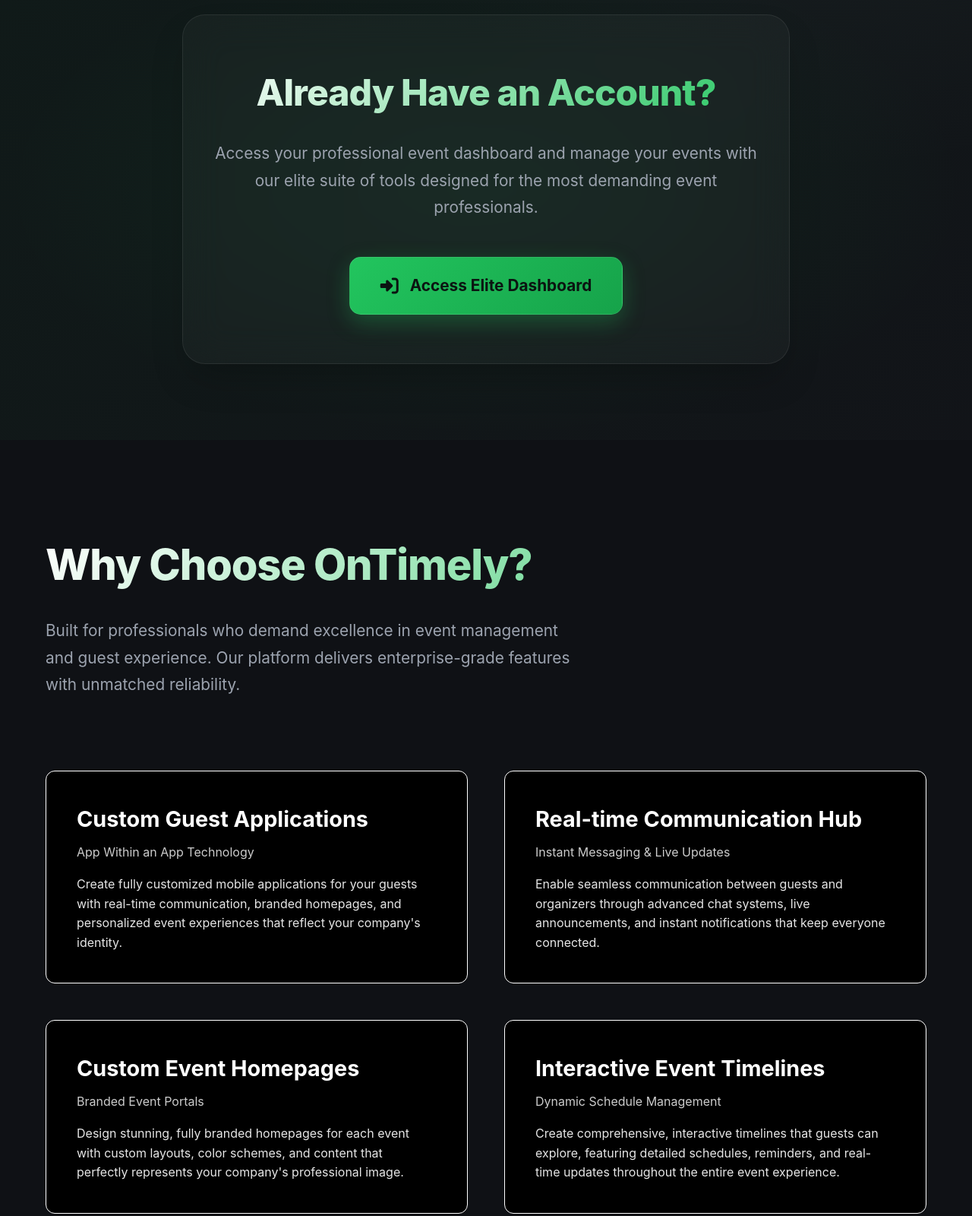
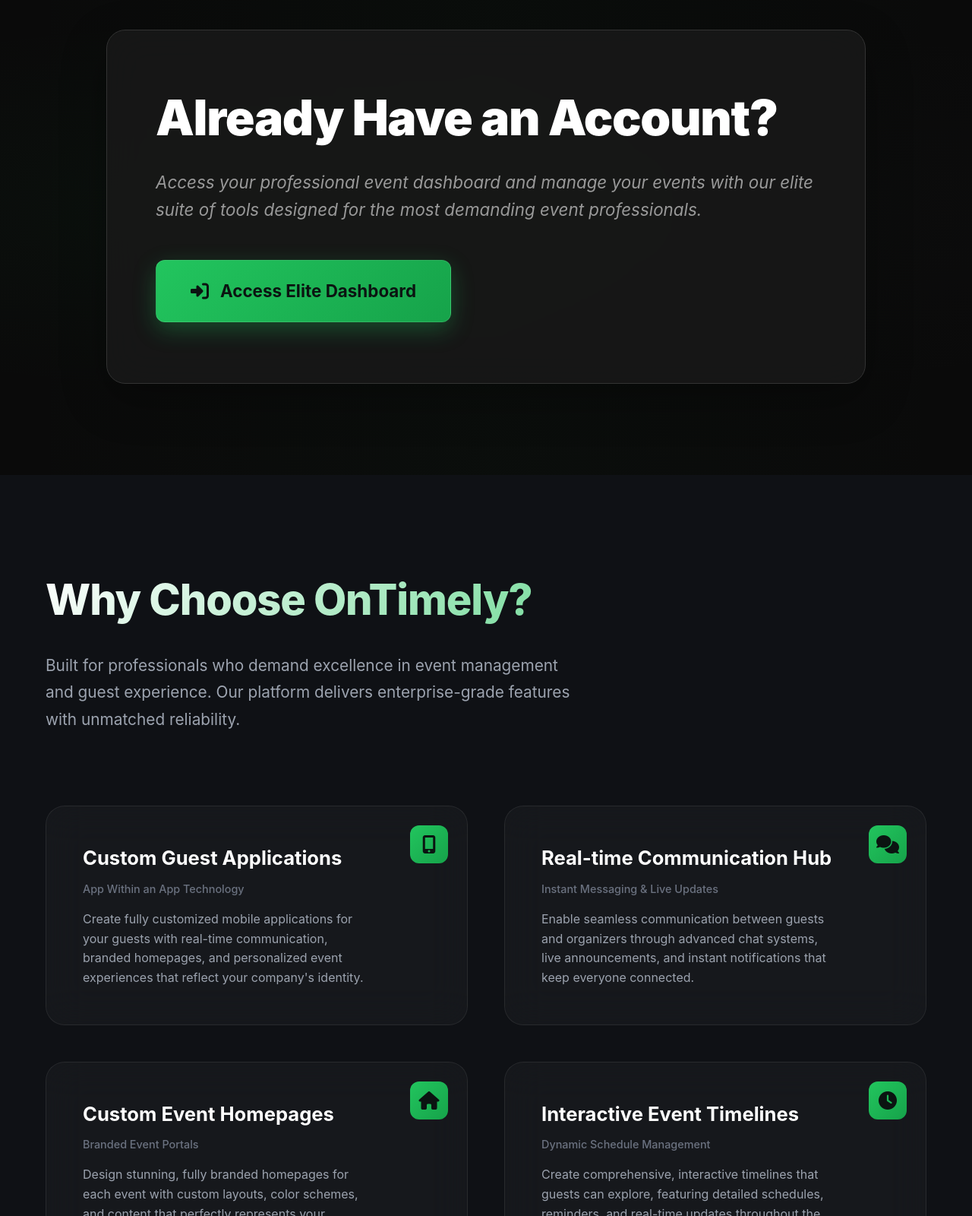
Before and after one commit to leveldesignagency/OnTimely, a website: page website/index.html in a window 1280 px wide. Shown: the part 900-2500 px from the top of the page at 76% size. Drawn offline with nearby package versions, Linux system fonts and the light colour scheme.

Commit message:
Fix header layout, restore feature card styling, and update footer
- Fixed header: removed OnTimely text, centered nav items, moved login/contact further right
- Made navbar transition smoother with better easing and wider pill form
- Restored glassmorphic styling and glow effects to feature cards
- Moved icons to top-right of cards with proper spacing
- Reduced text sizes in feature cards for better hierarchy
- Removed random square elements from cards
- Added hero section bottom feather effect
- Enhanced 'Already have an account' section with left-aligned text and matching background
- Updated footer to use OnTimely logo instead of text
- Improved download buttons with simple white text and icons

```diff
--- a/website/index.html
+++ b/website/index.html
@@ -70,7 +70,7 @@
             border-bottom: 1px solid #333;
             z-index: 1000;
             box-shadow: 0 8px 32px rgba(0, 0, 0, 0.3);
-            transition: all 0.3s ease;
+            transition: all 0.8s cubic-bezier(0.4, 0, 0.2, 1);
         }
 
         .navbar.scrolled {
@@ -79,12 +79,14 @@
             right: auto;
             transform: translateX(-50%);
             width: auto;
+            min-width: 600px;
             border-radius: 50px;
             background: rgba(26, 26, 26, 0.95);
             backdrop-filter: blur(15px);
             border: 1px solid #333;
             border-bottom: 1px solid #333;
-            padding: 12px 30px;
+            padding: 12px 40px;
+            transition: all 0.8s cubic-bezier(0.4, 0, 0.2, 1);
         }
 
         .nav-container {
@@ -94,13 +96,16 @@
             gap: 40px;
             max-width: 1600px;
             margin: 0 auto;
-            padding: 0 60px;
+            padding: 0 40px;
+            transition: all 0.8s cubic-bezier(0.4, 0, 0.2, 1);
         }
 
         .nav-center {
             display: flex;
             align-items: center;
             gap: 40px;
+            flex: 1;
+            justify-content: center;
         }
 
         .logo {
@@ -110,7 +115,6 @@
             text-decoration: none;
             display: flex;
             align-items: center;
-            gap: 10px;
         }
 
         .logo img {
@@ -227,6 +231,17 @@
             bottom: 0;
             background: rgba(15, 17, 21, 0.75);
             z-index: 1;
+        }
+
+        .hero::after {
+            content: '';
+            position: absolute;
+            bottom: 0;
+            left: 0;
+            right: 0;
+            height: 100px;
+            background: linear-gradient(to top, rgba(10, 10, 10, 0.8), transparent);
+            z-index: 2;
         }
 
         .hero video {
@@ -335,36 +350,35 @@
         .download-buttons {
             display: flex;
             flex-direction: column;
-            gap: 0.5rem;
+            gap: 1rem;
         }
 
         .download-btn {
             display: flex;
             align-items: center;
             gap: 8px;
-            padding: 10px 16px;
-            background: linear-gradient(135deg, var(--primary-green), var(--primary-green-dark));
-            border: 1px solid rgba(255, 255, 255, 0.1);
-            border-radius: 8px;
+            padding: 8px 0;
+            background: transparent;
+            border: none;
             text-decoration: none;
-            color: #0b1411;
+            color: #ffffff;
             transition: all 0.3s ease;
-            box-shadow: 0 4px 15px rgba(34, 197, 94, 0.3);
+            font-size: 0.9rem;
+            font-weight: 500;
         }
 
         .download-btn:hover {
-            background: linear-gradient(135deg, var(--primary-green-dark), #15803d);
-            transform: translateY(-2px);
-            box-shadow: 0 6px 20px rgba(34, 197, 94, 0.4);
-        }
-
-        .download-btn.primary {
-            background: linear-gradient(135deg, var(--primary-green), var(--primary-green-dark));
-            box-shadow: 0 4px 15px rgba(34, 197, 94, 0.4);
+            color: var(--primary-green);
+            transform: translateX(5px);
         }
 
         .download-btn i {
-            font-size: 1.1rem;
+            font-size: 1rem;
+            color: #ffffff;
+        }
+
+        .download-btn:hover i {
+            color: var(--primary-green);
         }
 
         .download-btn .text {
@@ -374,14 +388,14 @@
         }
 
         .download-btn .label {
-            font-weight: 600;
-            font-size: 0.85rem;
+            font-weight: 500;
+            font-size: 0.9rem;
             margin-bottom: 2px;
         }
 
         .download-btn .store {
-            font-size: 0.7rem;
-            opacity: 0.8;
+            font-size: 0.75rem;
+            opacity: 0.7;
         }
 
         /* Video Modal */
@@ -498,8 +512,8 @@
 
         /* Enhanced Sign In Section */
         .sign-in-section {
-            padding: 100px 0;
-            background: linear-gradient(135deg, rgba(34, 197, 94, 0.05), rgba(107, 114, 128, 0.03));
+            padding: 120px 0;
+            background: #0a0a0a;
             position: relative;
             overflow: hidden;
         }
@@ -511,53 +525,55 @@
             left: 0;
             right: 0;
             bottom: 0;
-            background: radial-gradient(ellipse at center, rgba(34, 197, 94, 0.08) 0%, transparent 70%);
+            background:
+                linear-gradient(90deg, transparent 0%, rgba(34, 197, 94, 0.02) 50%, transparent 100%),
+                radial-gradient(ellipse at 20% 50%, rgba(34, 197, 94, 0.03) 0%, transparent 50%),
+                radial-gradient(ellipse at 80% 50%, rgba(107, 114, 128, 0.02) 0%, transparent 50%);
             z-index: 1;
         }
 
         .sign-in-content {
             position: relative;
             z-index: 2;
-            text-align: center;
-            max-width: 800px;
+            text-align: left;
+            max-width: 1000px;
             margin: 0 auto;
-            padding: 4rem 2rem;
-            background: rgba(255, 255, 255, 0.03);
+            padding: 5rem 4rem;
+            background: rgba(26, 26, 26, 0.8);
             backdrop-filter: blur(25px);
-            border: 1px solid var(--border-subtle);
-            border-radius: 30px;
-            box-shadow: var(--shadow-large);
+            border: 1px solid #333;
+            border-radius: 25px;
+            box-shadow: 0 20px 60px rgba(0, 0, 0, 0.3);
         }
 
         .sign-in-content h2 {
-            font-size: 3rem;
-            font-weight: 800;
-            margin-bottom: 1.5rem;
-            background: linear-gradient(135deg, var(--text-primary), var(--primary-green));
-            -webkit-background-clip: text;
-            -webkit-text-fill-color: transparent;
-            background-clip: text;
+            font-size: 4rem;
+            font-weight: 900;
+            margin-bottom: 2rem;
+            color: #ffffff;
             letter-spacing: -0.02em;
+            line-height: 1.1;
         }
 
         .sign-in-content p {
-            font-size: 1.3rem;
-            color: var(--text-muted);
+            font-size: 1.4rem;
+            color: #999;
             margin-bottom: 3rem;
-            line-height: 1.7;
+            line-height: 1.6;
+            font-style: italic;
         }
 
         .dashboard-btn {
             display: inline-flex;
             align-items: center;
             gap: 15px;
-            padding: 20px 40px;
+            padding: 22px 45px;
             background: linear-gradient(135deg, var(--primary-green), var(--primary-green-dark));
             color: #0b1411;
             text-decoration: none;
-            border-radius: 15px;
+            border-radius: 12px;
             font-weight: 700;
-            font-size: 1.3rem;
+            font-size: 1.4rem;
             transition: all 0.4s cubic-bezier(0.4, 0, 0.2, 1);
             box-shadow: 0 10px 30px rgba(34, 197, 94, 0.3);
             border: 1px solid rgba(255, 255, 255, 0.1);
@@ -752,61 +768,89 @@
         }
 
         .feature-card {
-            background: #000000;
-            border: 1px solid #ffffff;
-            border-radius: 12px;
-            padding: 2.5rem;
+            background: rgba(255, 255, 255, 0.03);
+            backdrop-filter: blur(25px);
+            border: 1px solid var(--border-subtle);
+            border-radius: 25px;
+            padding: 3rem;
             text-align: left;
-            transition: all 0.3s ease;
+            transition: all 0.4s cubic-bezier(0.4, 0, 0.2, 1);
             position: relative;
             overflow: hidden;
         }
 
         .feature-card.glowing-card {
-            padding: 2.5rem;
+            padding: 3rem;
         }
 
         .feature-card::before {
             content: '';
             position: absolute;
-            top: 20px;
-            right: 20px;
-            width: 20px;
-            height: 20px;
-            border: 1px solid #ffffff;
-            border-radius: 4px;
-            background: transparent;
+            top: 0;
+            left: 0;
+            right: 0;
+            bottom: 0;
+            background: linear-gradient(135deg, rgba(34, 197, 94, 0.05), rgba(107, 114, 128, 0.03));
+            opacity: 0;
+            transition: opacity 0.4s ease;
+            border-radius: 25px;
         }
 
         .feature-card:hover {
-            transform: translateY(-4px);
-            box-shadow: 0 8px 32px rgba(0, 0, 0, 0.3);
+            transform: translateY(-8px);
+            box-shadow: var(--shadow-large);
+            border-color: var(--primary-green);
+        }
+
+        .feature-card:hover::before {
+            opacity: 1;
         }
 
         .feature-icon {
-            display: none;
+            position: absolute;
+            top: 25px;
+            right: 25px;
+            width: 50px;
+            height: 50px;
+            background: linear-gradient(135deg, var(--primary-green), var(--primary-green-dark));
+            border-radius: 12px;
+            display: flex;
+            align-items: center;
+            justify-content: center;
+            transition: all 0.3s ease;
+        }
+
+        .feature-card:hover .feature-icon {
+            transform: scale(1.1);
+            box-shadow: 0 8px 25px rgba(34, 197, 94, 0.3);
+        }
+
+        .feature-icon i {
+            font-size: 1.5rem;
+            color: #0b1411;
         }
 
         .feature-card h3 {
-            font-size: 1.8rem;
+            font-size: 1.6rem;
             font-weight: 700;
             margin-bottom: 0.5rem;
-            color: #ffffff;
+            color: var(--text-primary);
+            padding-right: 70px;
         }
 
         .feature-subtitle {
-            font-size: 1rem;
-            color: #ffffff;
+            font-size: 0.9rem;
+            color: var(--accent-grey);
             margin-bottom: 1rem;
-            font-weight: 400;
-            opacity: 0.8;
+            font-weight: 500;
+            padding-right: 70px;
         }
 
         .feature-description {
             font-size: 1rem;
             line-height: 1.6;
-            color: #ffffff;
-            opacity: 0.9;
+            color: var(--text-muted);
+            padding-right: 70px;
         }
 
         /* Contact Form Section - Minimalist Style */
@@ -1014,6 +1058,15 @@
             color: var(--text-primary);
         }
 
+        .footer-logo {
+            margin-bottom: 1.5rem;
+        }
+
+        .footer-logo img {
+            height: 40px;
+            width: auto;
+        }
+
         .footer-section p {
             margin-bottom: 1rem;
             color: var(--text-muted);
@@ -1091,6 +1144,7 @@
 
             .nav-center {
                 gap: 20px;
+                margin-right: 0;
             }
 
             .nav-links {
@@ -1200,7 +1254,6 @@
         <div class="nav-container">
             <a href="#home" class="logo">
                 <img src="on timely official logo.svg" alt="OnTimely Logo">
-                OnTimely
             </a>
             <div class="nav-center">
                 <ul class="nav-links" id="navLinks">
@@ -1243,10 +1296,10 @@
                     </div>
                 </div>
 
-                <div class="app-downloads">
+                    <div class="app-downloads">
                     <h3>Download Desktop App</h3>
-                    <div class="download-buttons" id="download-buttons">
-                        <!-- Buttons will be populated by JavaScript -->
+                        <div class="download-buttons" id="download-buttons">
+                            <!-- Buttons will be populated by JavaScript -->
                     </div>
                 </div>
             </div>
@@ -1420,7 +1473,9 @@
         <div class="container-wide">
             <div class="footer-content">
                 <div class="footer-section">
-                    <h4>OnTimely</h4>
+                    <div class="footer-logo">
+                        <img src="on timely official logo.svg" alt="OnTimely Logo">
+                    </div>
                     <p>Elite event management platform designed for professionals who demand excellence and reliability in every aspect of their event operations.</p>
                 </div>
                 <div class="footer-section">
```
